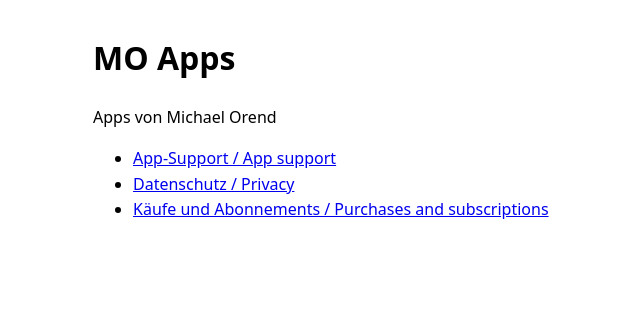
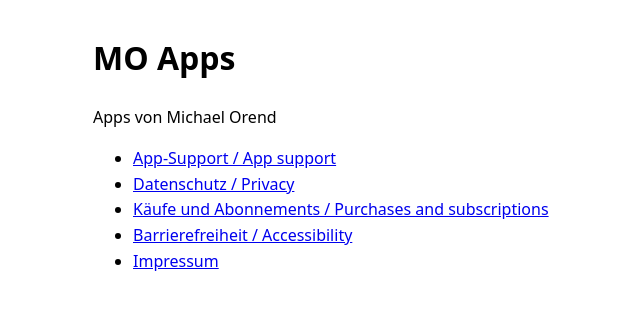
Before and after one commit to Patavan/patavan.github.io, a plain HTML site: page index.html in a window 1280 px wide. Shown: the whole page, without its empty margins (195-835 px from the left). Drawn offline with Linux system fonts and the light colour scheme.

Commit message:
Verlinke Barrierefreiheit und Impressum auf der Startseite

```diff
--- a/index.html
+++ b/index.html
@@ -17,6 +17,8 @@ body {font: 1rem/1.6 system-ui,sans-serif; max-width: 44rem; margin: 2rem auto;
 <li><a href="support.html">App-Support / App support</a></li>
 <li><a href="datenschutz.html">Datenschutz / Privacy</a></li>
 <li><a href="kaeufe.html">Käufe und Abonnements / Purchases and subscriptions</a></li>
+<li><a href="barrierefreiheit.html">Barrierefreiheit / Accessibility</a></li>
+<li><a href="impressum.html">Impressum</a></li>
 </ul>
 </main>
 </body>
```
